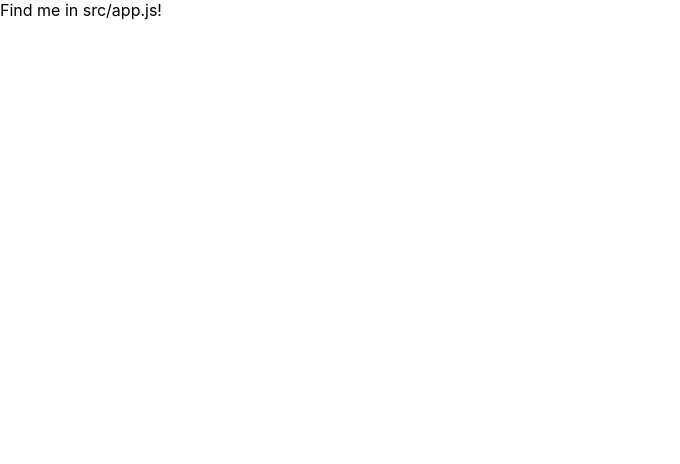
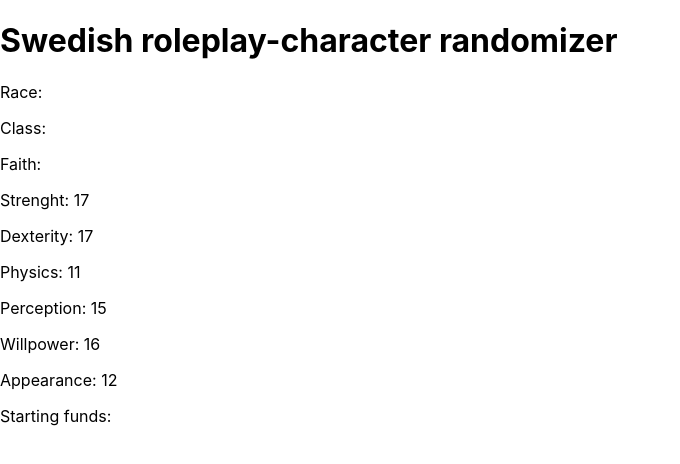
Before and after one commit to LillanEriksson/character-randomizer, a React (Create React App) app: page / in a window 1280 px wide. Shown: the top 464 px of the page, without its empty margins (0-680 px from the left). Built offline with nearby package versions, Linux system fonts and the light colour scheme.

Commit message:
Added the objects and arrays with data for characters

```diff
--- a/src/App.js
+++ b/src/App.js
@@ -1,9 +1,71 @@
-import React from 'react'
+/* eslint-disable spaced-comment */
+/* eslint-disable linebreak-style */
+import React from 'react';
 
 export const App = () => {
-  return (
-    <div>
-      Find me in src/app.js!
-    </div>
-  )
-}
+	const randomSelector = (array) => {
+		return array[Math.floor(Math.random() * array.lenght)];
+	};
+	//folkslag
+	const race = [
+		'Human',
+		'Insektoid',
+		'Mutant',
+		'Rese',
+		'Robot',
+		'Smallpeople',
+		'Underground',
+		'Ancient',
+	];
+
+	const randomRace = () => randomSelector(race);
+
+	//can't use class because it's a reserved keyword
+	const klass = ['Warrior', 'Magician', 'Thief'];
+
+	const randomKlass = () => randomSelector(klass);
+	//ödesmakt
+	const faith = ['Order', 'Chaos', 'Balance'];
+
+	const randomFaith = () => randomSelector(faith);
+	//styrka
+	const strenght = Math.floor(Math.random() * 18) + 3;
+	//smidighet
+	const dexterity = Math.floor(Math.random() * 18) + 3;
+	//fysik
+	const physics = Math.floor(Math.random() * 18) + 3;
+	//perception
+	const perception = Math.floor(Math.random() * 18) + 3;
+	//viljestyrka
+	const willpower = Math.floor(Math.random() * 18) + 3;
+	//utstrålning
+	const appearance = Math.floor(Math.random() * 18) + 3;
+	//startkapital
+	const startFunds = [
+		'A handful worthless pinecones and stones',
+		' 3 km',
+		'1 sm',
+		'5 sm',
+		'10 sm',
+		'15 sm',
+		'20 sm',
+		'30 sm',
+	];
+	const randomStartFunds = () => randomSelector(startFunds);
+
+	return (
+		<div>
+			<h1>Swedish roleplay-character randomizer</h1>
+			<p>Race: {randomRace()}</p>
+			<p>Class: {randomKlass()}</p>
+			<p>Faith: {randomFaith()}</p>
+			<p>Strenght: {strenght}</p>
+			<p>Dexterity: {dexterity}</p>
+			<p>Physics: {physics}</p>
+			<p>Perception: {perception}</p>
+			<p>Willpower: {willpower}</p>
+			<p>Appearance: {appearance}</p>
+			<p>Starting funds: {randomStartFunds()}</p>
+		</div>
+	);
+};
```
Also changed, not shown: 1 other file (tests, documents, lock files or other folders).
